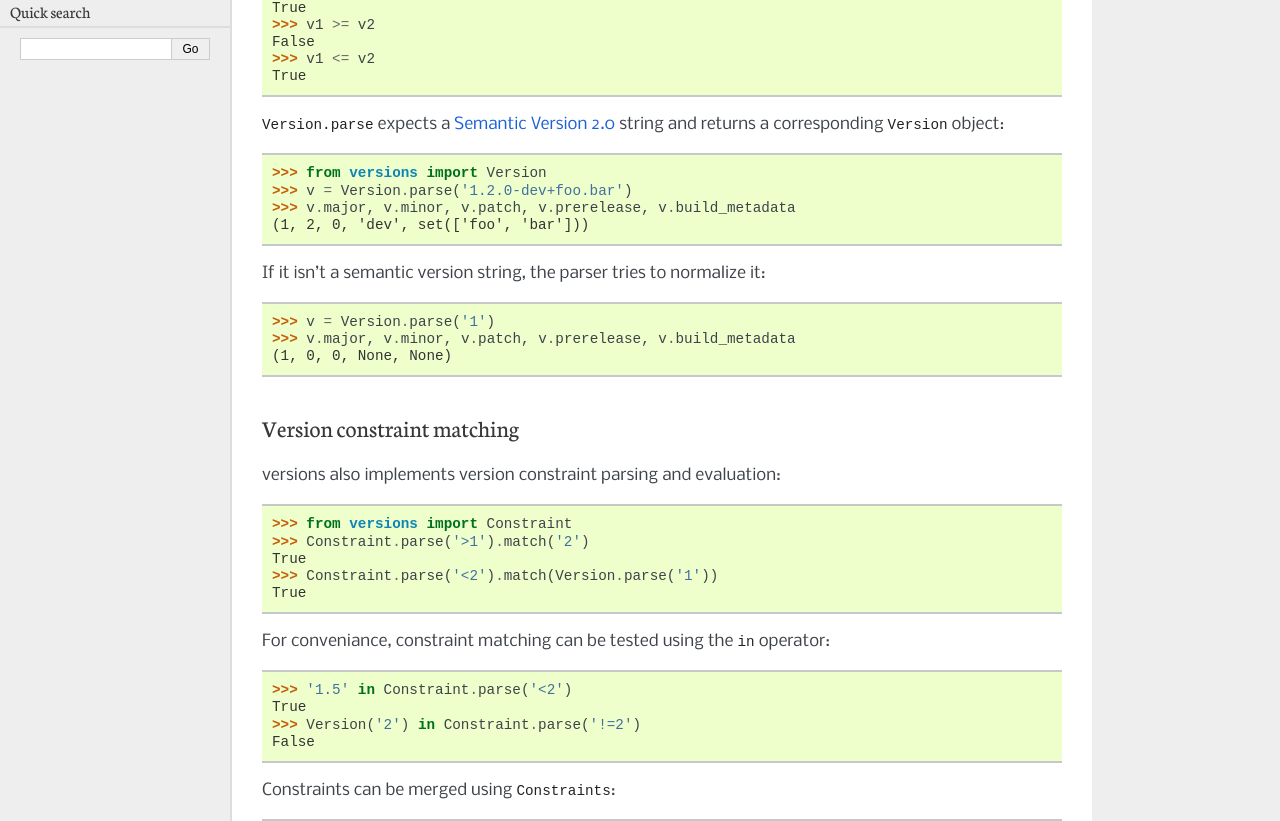
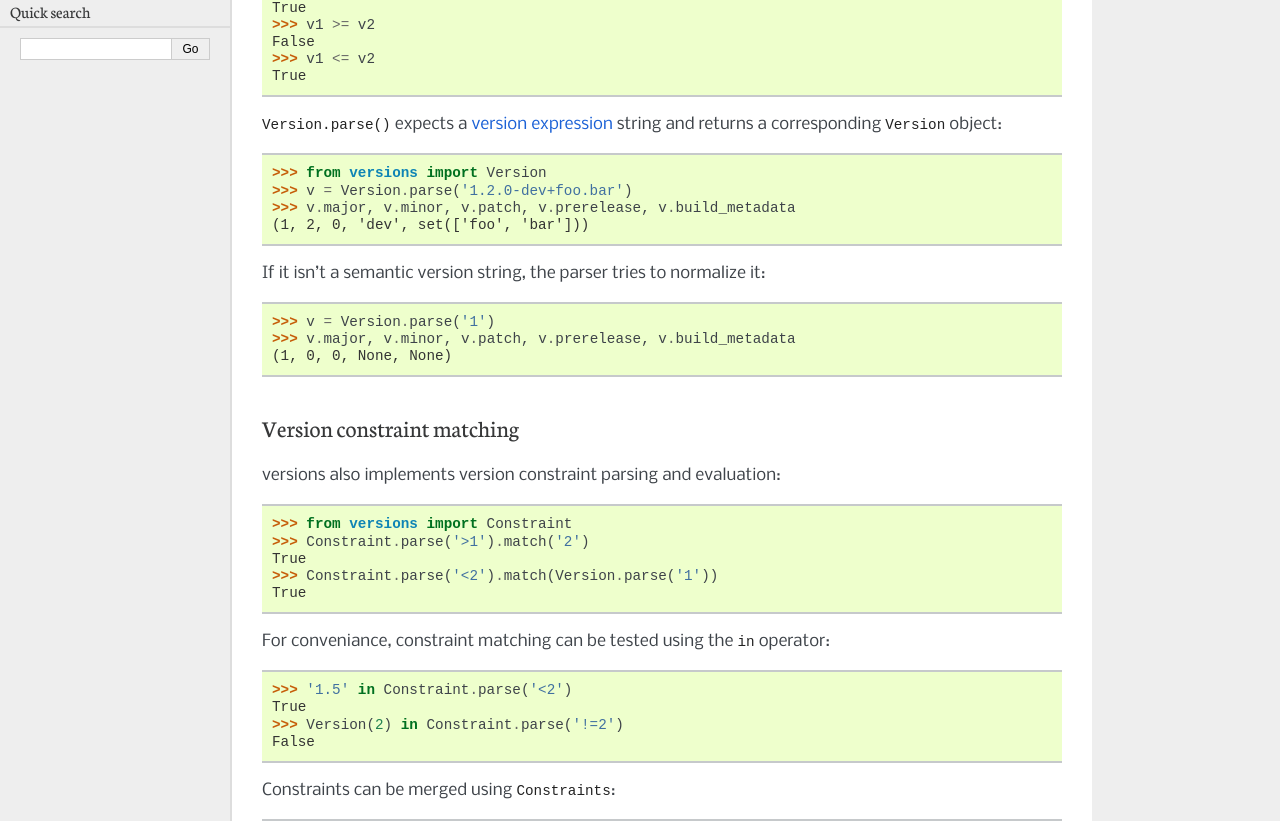
Before and after one commit to pmuller/versions, a Sphinx documentation site: the page built from docs/quickstart.rst, in a window 1280 px wide. Shown: the part 414-1235 px from the top of the page. Built offline with Sphinx 7.4.7, drawn with Linux system fonts in a browser that asks for light colours.

Commit message:
quickstart doc fix

```diff
--- a/docs/quickstart.rst
+++ b/docs/quickstart.rst
@@ -22,8 +22,8 @@ Version comparison examples::
     >>> v1 <= v2
     True
 
-``Version.parse`` expects a
-`Semantic Version 2.0 <http://semver.org/spec/v2.0.0.html>`_ string and
+:meth:`.Version.parse` expects a
+:ref:`version expression <version-expressions>` string and
 returns a corresponding :class:`Version` object::
 
     >>> from versions import Version
@@ -53,7 +53,7 @@ For conveniance, constraint matching can be tested using the ``in`` operator::
 
     >>> '1.5' in Constraint.parse('<2')
     True
-    >>> Version('2') in Constraint.parse('!=2')
+    >>> Version(2) in Constraint.parse('!=2')
     False
 
 Constraints can be merged using :class:`Constraints`::
```
